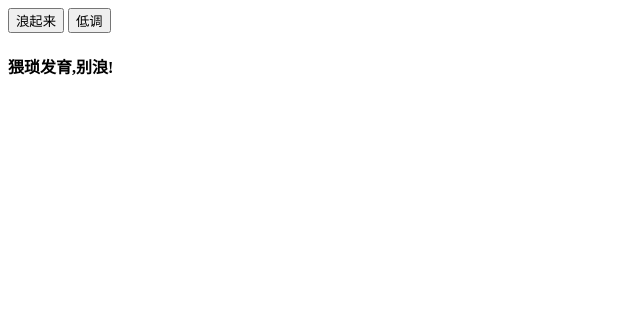
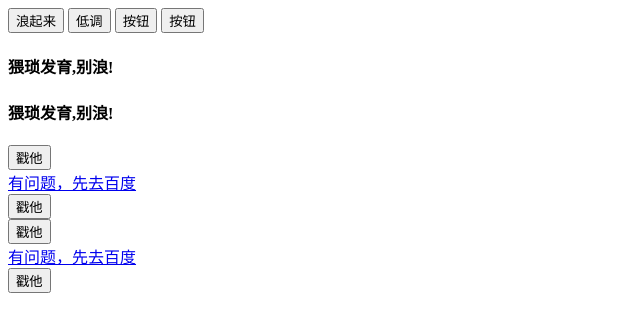
Before and after one commit to ufo9631/VueStudy, a plain HTML site: page test.html in a window 1280 px wide. Shown: the whole page, without its empty margins (0-640 px from the left). Drawn offline with Linux system fonts and the light colour scheme.

Commit message:
事件绑定

```diff
--- a/test.html
+++ b/test.html
@@ -5,27 +5,79 @@
         <meta name="viewport" content="width=device-width,initial-scale=1.0">
         <meta http-equiv="X-UA-Compatible" content="ie=edge">
         <title>Document</title>
-        <script src="lib/vue@2.4.2.js"></script>
+
     </head>
     <body>
        <div id="app">
            <input type="button" value="浪起来" @click="lang">
            <input type="button" value="低调" @click="">
-          <h4>{{msg}}</h4>
+           <input type="button" value="按钮" :title="mytitle">
+           <!--v-bind :是vue提供绑定属性的指令  指令可以简写为冒号  v-bind中可以写表达式 -->
+           <input type="button" value="按钮" :title="mytitle+'123'">
+           <!--使用v-cloak能够解决，插值表达式闪烁的问题-->
+         <h4 v-cloak>{{msg}}</h4>
+         <!-- 默认v-text是没有闪烁问题的-->
+        <h4 v-text="msg"></h4>
+
+         <div @click="divHandler">
+          <!--使用 .stop 阻止事件冒泡 -->
+            <input type="button" value="戳他" @click.stop="btnHanler">
+         </div>
+<!--使用 .prevent 阻止默认行为-->
+         <a href="http://www.baidu.com" @click.prevent="linkClick" >有问题，先去百度</a>
+
+  <!--使用 .capture 实现捕获机制  事件会从外彺里执行 -->
+          <div @click.capture="divHandler">
+            <input type="button" value="戳他" @click="btnHanler">
+         </div>
+
+        <!--使用 .self 实现只有点击当前元素的时候 才会触发事件处理函数 -->
+          <div @click.self="divHandler">
+            <input type="button" value="戳他" @click="btnHanler">
+         </div>
+
+        <!--使用 .once 只触发一次处理函数   事件修饰符是可以叠加的 .prevent.once-->
+         <a href="http://www.baidu.com" @click.prevent.once="linkClick" >有问题，先去百度</a>
+
+        <!--演示：.stop和.self的区别
+        .self：只会阻止自身冒泡行为的触发，并不会真正阻止  冒泡的行为
+        -->
+        <div class="outer" @click="div2Handler">
+          <div @click.self="divHandler">
+            <input type="button" value="戳他" @click="btnHanler">
+         </div>
+        </div>
+
        </div>
+        <script src="lib/vue@2.4.2.js"></script>
        <script>
        var vm=new Vue({
         el:'#app',
         data:{
-            msg:"猥琐发育,别浪!"
+            msg:"猥琐发育,别浪!",
+            mytitle:"这是自己定义的一个title"
         },methods:{
             lang(){
                 var start=this.msg.substring(0,1);
                 var end=this.msg.substring(1);
                this.msg= end+start;
+            },
+            divHandler(){
+                console.log("div事件");
+            },
+            btnHanler(){
+                console.log("按钮事件");
+            },
+            linkClick(){
+                console.log("阻止默认事件");
+            },
+            div2Handler(){
+                console.log("div2事件");
+
             }
         }
        });
        </script>
+
     </body>
 </html>
```
